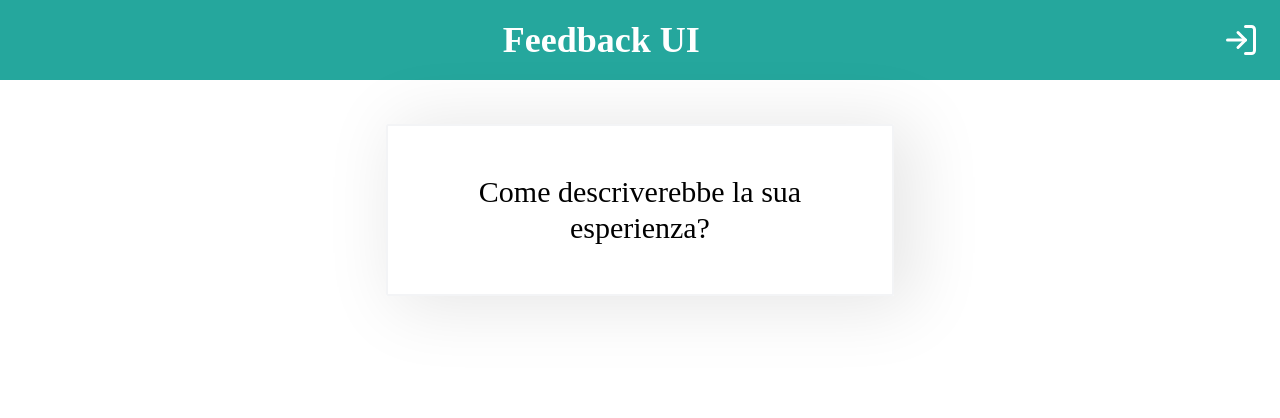
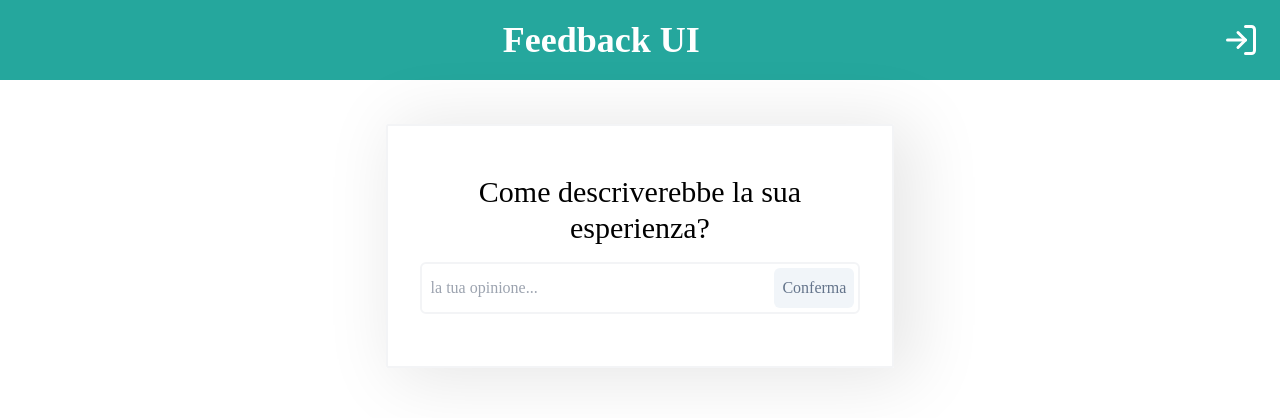
Before and after one commit to arashn2y/react-tutorial, a React (Create React App) app: page / in a window 1280 px wide. Shown: the top 418 px of the page. Built offline with nearby package versions, Linux system fonts and the light colour scheme.

Commit message:
add button component

```diff
--- /dev/null
+++ b/src/components/Button.js
@@ -0,0 +1,15 @@
+
+const Button = (props) => {
+    const {text, clickHandler, disabled} = props;
+
+    return(
+        <button
+            className="border-none rounded-md px-2 py-2 cursor-pointer font-normal transition-all ease-in duration-100 bg-slate-300 disabled:cursor-default disabled:bg-slate-100 disabled:text-slate-500 hover:enabled:bg-dark-green hover:enabled:text-white"
+            onClick={clickHandler}
+            disabled={disabled}>
+            {text}
+        </button>
+    )
+}
+
+export default Button;
--- a/src/components/ReviewCard.js
+++ b/src/components/ReviewCard.js
@@ -1,18 +1,39 @@
 const array = [1, 2, 3, 4, 5, 6, 7, 8, 9, 10];
 
-const ReviewCard = () => {
+import { useState } from "react";
+import Button from "./Button";
 
-  // const clickHandler = number => {
-  //   console.log(number);
-  // };
+const ReviewCard = (props) => {
+  const {title} = props;
 
-  // const inputHandler = e => {
-  //   console.log(e.target.value);
-  // };
+  const [opinion, setOpinion] = useState('');
+  const [disabled, setDisabled] = useState(true);
+  const [error, setError] = useState('');
+  const [borderColor, setBorderColor] = useState("border-gray-100");
 
-  // const inputClickHandler = () => {
-  //   console.log("input button clicked");
-  // };
+  const changeHandler = (event) => {
+    const userInput = event.target.value.trim();
+
+    setError('');
+    setBorderColor("border-gray-100");
+    setOpinion(userInput);
+
+    if(userInput.length === 0) {
+      setDisabled(true);
+    } else {
+      setDisabled(false);
+    }
+  }
+
+  const clickHandler = () => {
+    if(opinion.length < 8) {
+      setError("devi scrivere almeno 8 caratteri");
+      setBorderColor("border-red-500");
+    } else {
+      setError("");
+      setBorderColor("border-gray-100");
+    }
+  }
 
   // const renderedRating = [...array].map((number, index) => {
   //   return (
@@ -30,26 +51,20 @@ const ReviewCard = () => {
     <div className="w-full flex justify-center items-center p-1">
       <div className="w-11/12 md:w-4/5 lg:w-2/5 flex flex-col p-8 mt-10 mb-5 border-2 border-gray-100 rounded-sm shadow-dark">
         <div>
-          <h2 className="font-medium font-Itim text-3xl my-4 text-center">Come descriverebbe la sua esperienza?</h2>
+          <h2 className="font-medium font-Itim text-3xl my-4 text-center">{title}</h2>
           {/* <div className="flex justify-between my-4">{renderedRating}</div> */}
-            {/* <div className="w-full flex justify-center items-center p-1 mt-4 rounded-md border-2 border-gray-100">
+            <div className={`w-full flex justify-center items-center p-1 mt-4 rounded-md border-2 ${borderColor}`}>
               <input
                 type="text"
-                value={test}
+                value={opinion}
                 className="w-full focus:outline-none border-none text-xl p-1"
                 placeholder="la tua opinione..."
-                onChange={inputHandler}
+                onChange={changeHandler}
                 style={{ width: "100%", border: "none", fontSize: "1rem", padding: "5px" }}
               />
-
-              <button
-                className="border-none rounded-md px-2 py-2 cursor-pointer font-normal transition-all ease-in duration-100 bg-slate-300 disabled:cursor-default disabled:bg-slate-100 disabled:text-slate-500 hover:enabled:bg-dark-green hover:enabled:text-white"
-                onClick={inputClickHandler}
-                disabled={true}>
-                Conferma
-              </button>
-            </div> */}
-            {/* <div className="text-red-500 font-semibold h-3 mt-2 text-center">error</div> */}
+              <Button clickHandler={clickHandler} disabled={disabled} text='Conferma'/>
+            </div>
+            <div className="text-red-500 font-semibold h-3 mt-2 text-center">{error}</div>
         </div>
       </div>
     </div>
--- a/src/pages/Dashboard.js
+++ b/src/pages/Dashboard.js
@@ -8,7 +8,7 @@ const Dashboard = () => {
     <>
       <Header title="Feedback UI" icon={<FiLogIn />} />
       <main className="w-full flex flex-col justify-center items-center relative">
-        <ReviewCard />
+      <ReviewCard title="Come descriverebbe la sua esperienza?"/>
       </main>
     </>
   );
```
